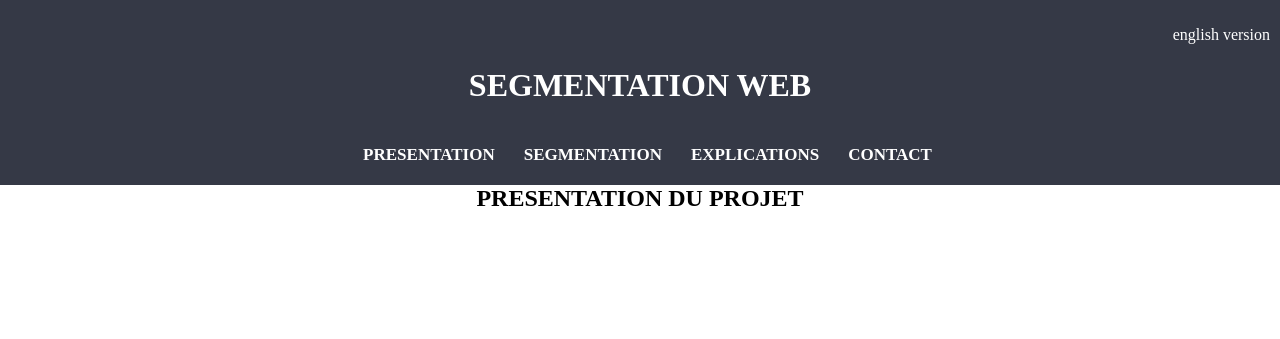
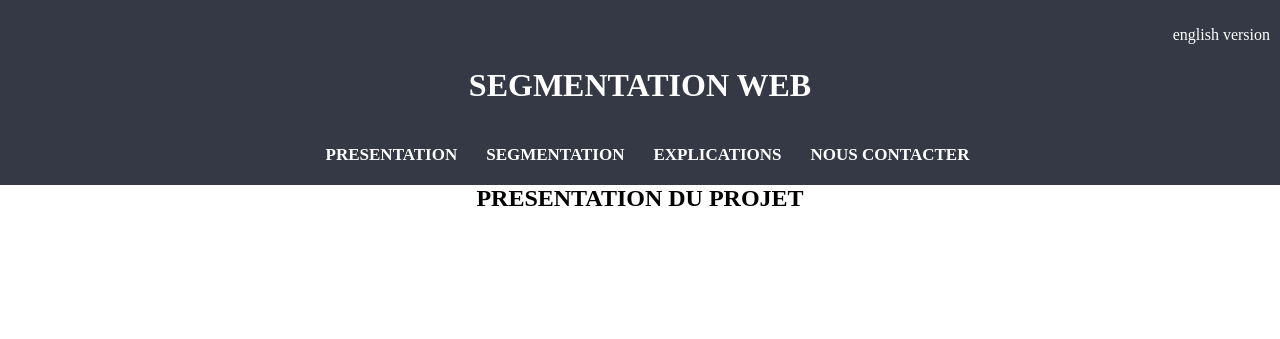
Before and after one commit to etiennelndr/picasso, a Flask app: page /camera.fr in a window 1280 px wide. Shown: the top 339 px of the page. Run offline with Flask 2, Linux system fonts and the light colour scheme; parts of the project's set-up code (start-up, migrations or seed data) failed here and were passed over; some libraries are stand-ins or nearby versions.

Commit message:
Rephrasing some titles (in html)

```diff
--- a/picasso/server/server.py
+++ b/picasso/server/server.py
@@ -9,6 +9,7 @@ def english_version():
     print("switching_to_english_version")
     return flask.render_template("camera.en.html")
 
+
 @app.route('/camera.fr')
 def french_version():
     print("switching_to_french_version")
--- a/picasso/server/templates/camera.en.html
+++ b/picasso/server/templates/camera.en.html
@@ -40,7 +40,7 @@
 					>
 						EXPLANATIONS
 					</li>
-					<li class="hvr-float" onclick="scrollto('contact');">CONTACT</li>
+					<li class="hvr-float" onclick="scrollto('contact');">CONTACT US</li>
 				</ul>
 			</div>
 		</header>
--- a/picasso/server/templates/camera.fr.html
+++ b/picasso/server/templates/camera.fr.html
@@ -40,7 +40,7 @@
 					>
 						EXPLICATIONS
 					</li>
-					<li class="hvr-float" onclick="scrollto('contact');">CONTACT</li>
+					<li class="hvr-float" onclick="scrollto('contact');">NOUS CONTACTER</li>
 				</ul>
 			</div>
 		</header>
```
